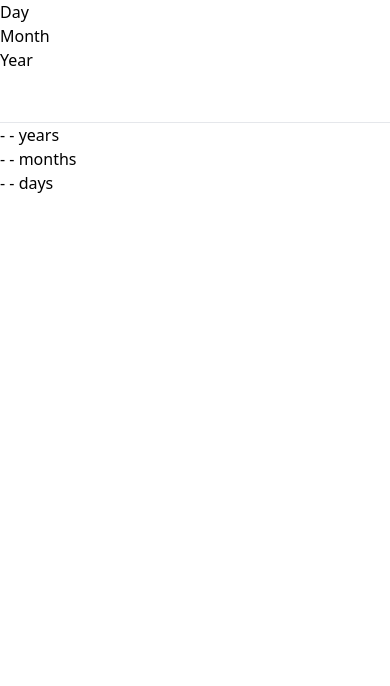
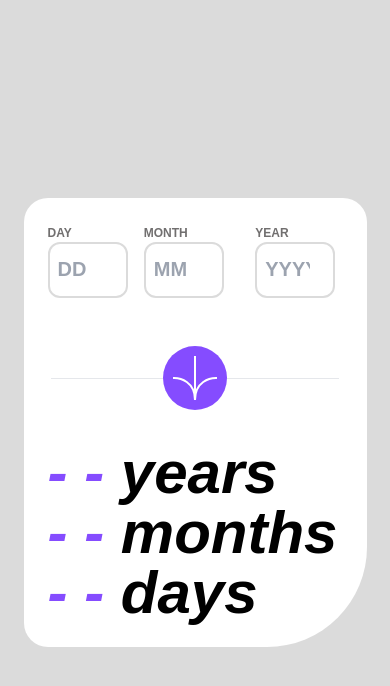
Before and after one commit to Rgit915/age-calculator-app, a React (Vite) app: page / in a window 390 px wide. Shown: the top 686 px of the page. Built offline with nearby package versions, Linux system fonts and the light colour scheme.

Commit message:
Add mobile first styles

```diff
--- a/src/components/DateForm.jsx
+++ b/src/components/DateForm.jsx
@@ -1,28 +1,31 @@
 const DateForm = () => {
   return (
-    <section className="date-of-birth">
+    <section className="date-of-birth flex flex-row uppercase text-sm">
       <div className="date-form">
         <form>
-          <div className="input-day">
+          <div className="date-input">
+            <div className="input-day ">
               <label htmlFor="day">Day</label>
-            <input type="number" id="day" name="day" />
+              <input type="number" id="day" name="day" placeholder="DD" />
             </div>
             <div className="input-month">
               <label htmlFor="month">Month</label>
-            <input type="number" id="month" name="month" />
+              <input type="number" id="month" name="month" placeholder="MM" />
             </div>
             <div className="input-year">
               <label htmlFor="year">Year</label>
-            <input type="number" id="year" name="year" />
+              <input type="number" id="year" name="year" placeholder="YYYY" />
             </div>
-
+          </div>
+          <div className="calculate-container">
             <div className="arrow-button">
               <button type="submit">
                 <img src="images/icon-arrow.svg" alt="Submit" />
               </button>
             </div>
-          <div className="horizontal-line">
+            <div className="horizontal-line w-72">
               <hr />
+            </div>
           </div>
         </form>
       </div>
--- a/src/index.css
+++ b/src/index.css
@@ -1,3 +1,41 @@
 @tailwind base;
 @tailwind components;
 @tailwind utilities;
+
+
+body {
+  @apply flex flex-col justify-center items-center min-h-screen w-full font-poppins bg-light-grey gap-32 py-8 px-4;
+}
+.container {
+  @apply w-[343px] flex flex-col  items-start gap-16 rounded-custom  bg-white px-6 py-6;
+}
+
+.date-input {
+  @apply flex gap-4
+}
+
+form{
+  @apply flex flex-col gap-8;
+}
+
+form label {
+  @apply text-xs font-bold font-poppins text-smokey-grey;
+}
+
+.date-form input[type="number"]{
+  @apply w-20 h-14 px-2 py-2 text-xl leading-8 font-bold font-poppins text-black border-2  border-light-grey rounded-xl focus:outline-none;
+}
+
+.calculate-container{
+  @apply relative mt-12 flex flex-col justify-center items-center;
+}
+.arrow-button{
+  @apply absolute w-16 h-16 rounded-full bg-purple text-white font-bold text-xs flex items-center justify-center;
+}
+
+.age-display{
+  @apply font-poppins font-extrabold italic text-6xl text-black;
+}
+.age-display span{
+  @apply text-purple;
+}
```
Also changed, not shown: src/components/DisplayAge.jsx (+4 -4 lines). Lines whose indentation alone changed are shown as unchanged.
